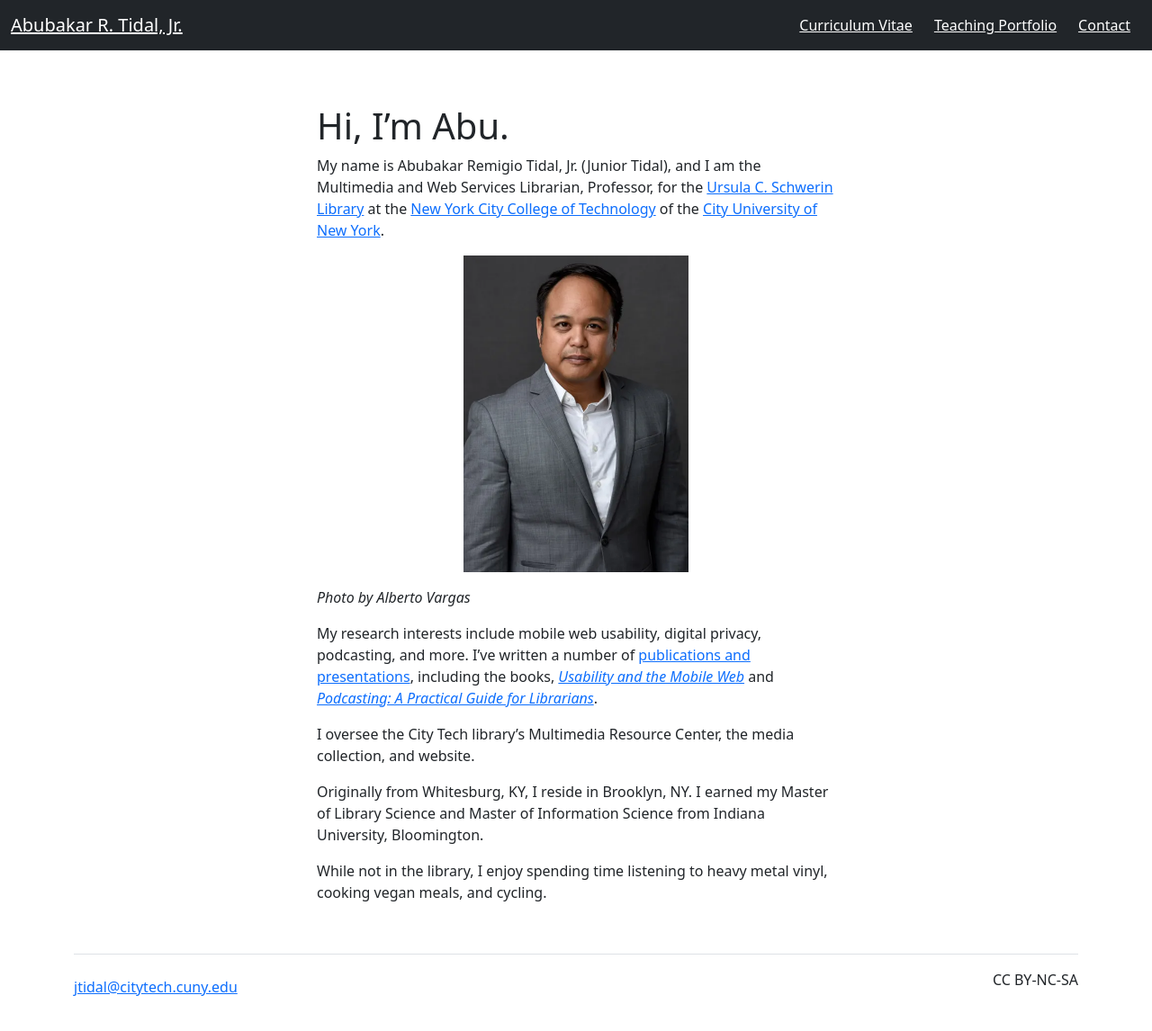
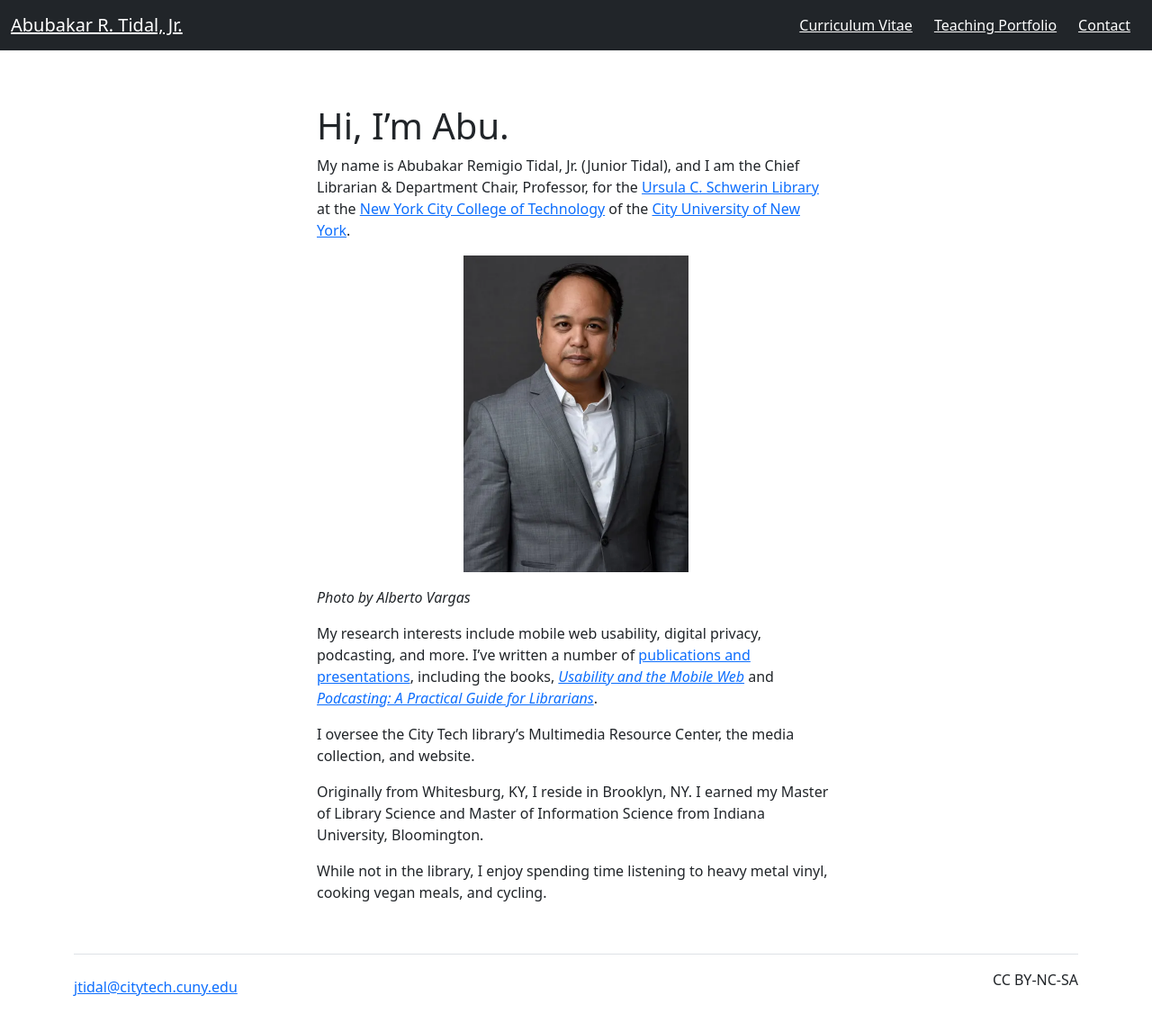
Before and after one commit to KentuckyFriedTofu/KentuckyFriedTofu.github.io, a Jekyll site: the page built from index.md, in a window 1280 px wide and 1157 px high. Shown: the top 1146 px of the window at 90% size. Built offline with Jekyll 4.4.1, drawn with Linux system fonts in a browser that asks for light colours.

Commit message:
Update index.md

```diff
--- a/index.md
+++ b/index.md
@@ -5,7 +5,7 @@ title: Hi, I'm Abu
 
 
 # Hi, I'm Abu.
-My name is Abubakar Remigio Tidal, Jr. (Junior Tidal), and I am the Multimedia and Web Services Librarian, Professor, for the [Ursula C. Schwerin Library](https://library.citytech.cuny.edu) at the [New York City College of Technology](https://citytech.cuny.edu) of the [City University of New York](https://www.cuny.edu).
+My name is Abubakar Remigio Tidal, Jr. (Junior Tidal), and I am the Chief Librarian & Department Chair, Professor, for the [Ursula C. Schwerin Library](https://library.citytech.cuny.edu) at the [New York City College of Technology](https://citytech.cuny.edu) of the [City University of New York](https://www.cuny.edu).
 
 {:refdef: style="text-align: center;"}
 ![Photo by Al Vargas](https://juniortidal.com/assets/junior_tidal.jpg "Photo by Al Vargas"){: width="250"}
```
